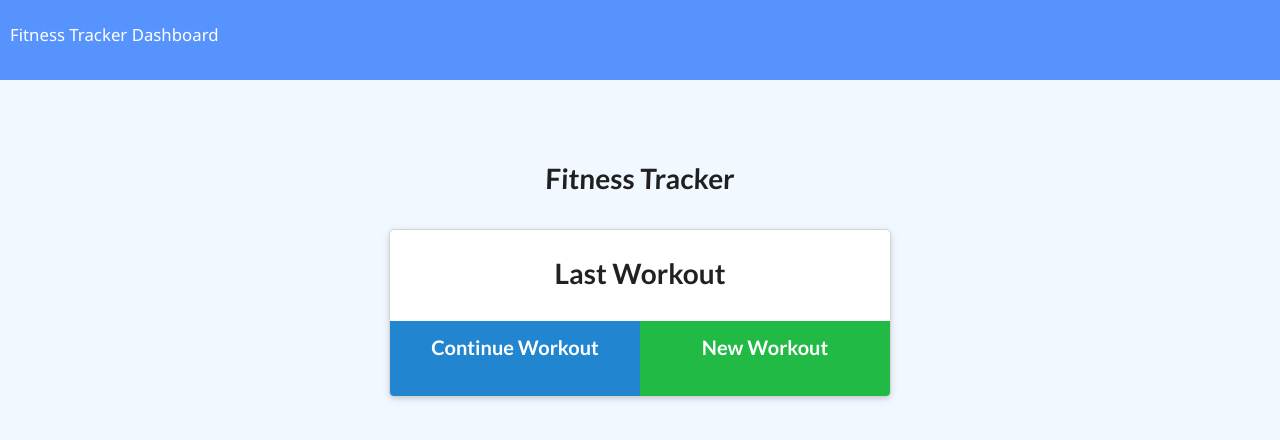
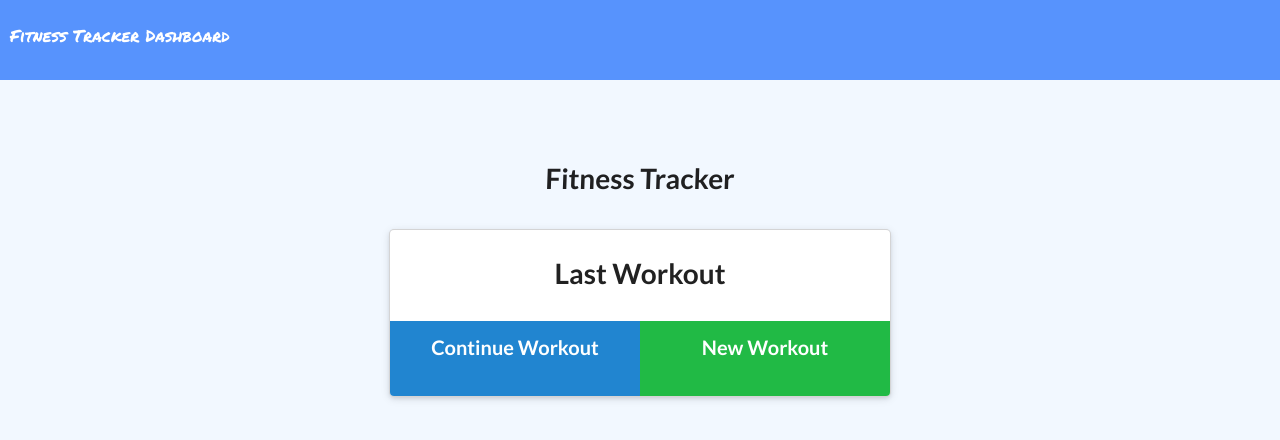
Before and after one commit to ccastillo25/Gym-Bro, a website: page public/index.html in a window 1280 px wide. Drawn offline with nearby package versions, Linux system fonts and the light colour scheme; no server answers.

Commit message:
changes to font

```diff
--- a/public/style.css
+++ b/public/style.css
@@ -13,7 +13,7 @@ body,
 }
 
 body {
-  font-family: "Segoe UI", Tahoma, Geneva, Verdana, sans-serif;
+  font-family: 'Permanent Marker', cursive;
 }
 
 nav {
```
